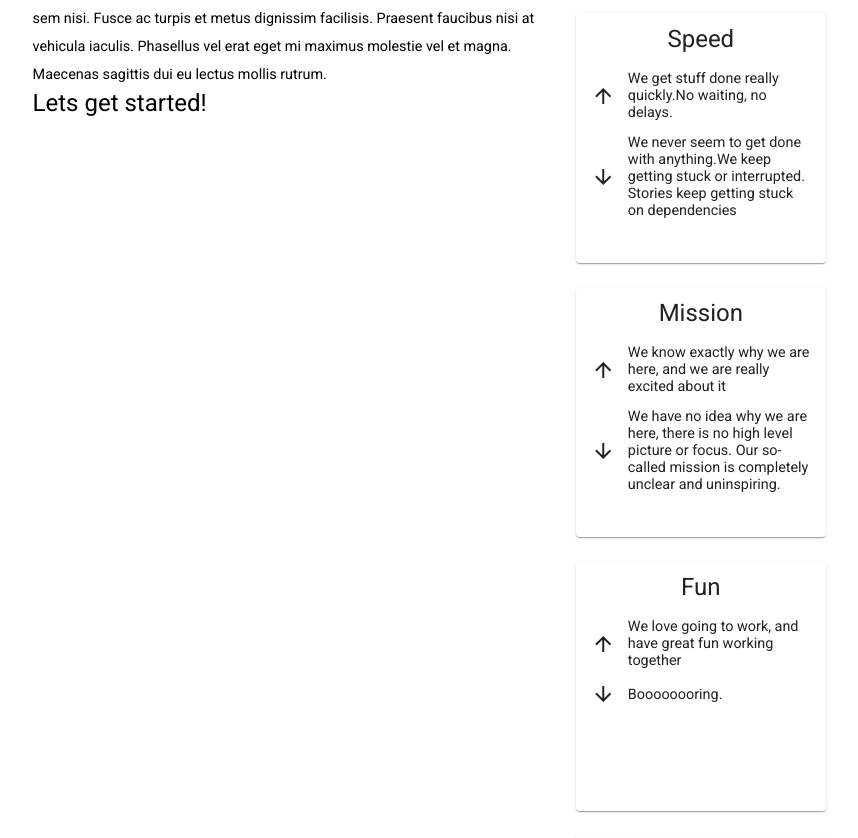
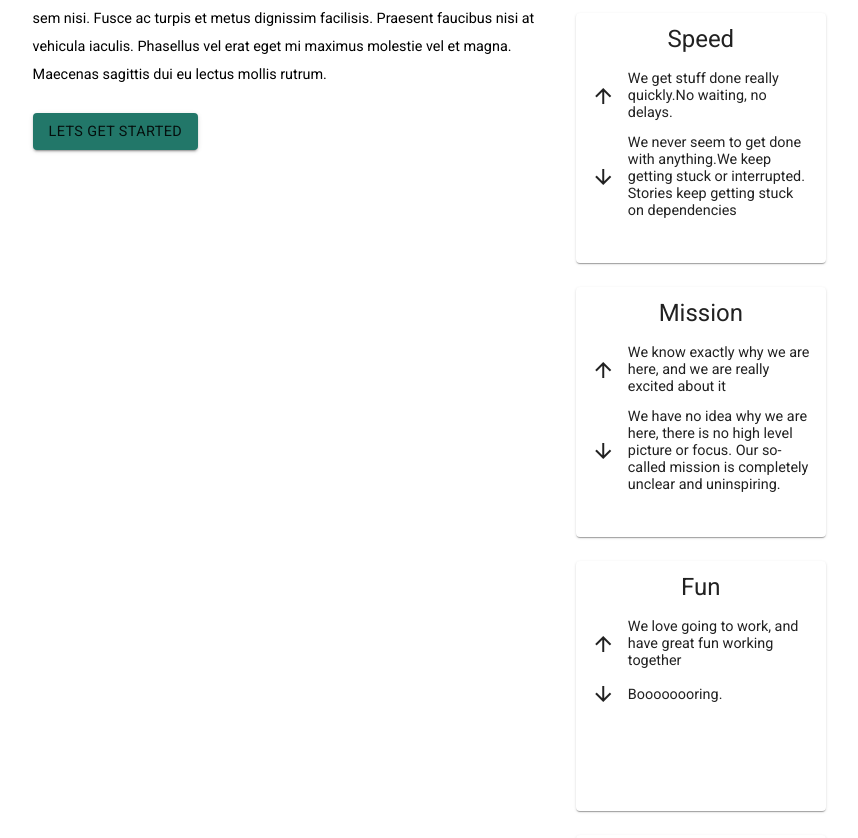
Before and after one commit to peter-yhc/spotify-health-web-ts, a React (Create React App) app: page /admin-sessions in a window 1280 px wide. Shown: the part 1540-2378 px from the top of the page, without its empty margins (159-1017 px from the left). Built offline with nearby package versions, Linux system fonts and the light colour scheme.

Commit message:
Add getting started button on selection menu.

```diff
--- a/src/admin-sessions/components/SelectionMenu.js
+++ b/src/admin-sessions/components/SelectionMenu.js
@@ -3,6 +3,7 @@ import { withStyles } from '@material-ui/styles';
 import PropTypes from 'prop-types';
 import stubData from '../../heath-indicators/health-indicators-stub';
 import { MiniHealthIndicatorCard } from '../../heath-indicators';
+import Button from '@material-ui/core/Button'
 
 const styles = {
   container: {
@@ -33,6 +34,10 @@ const styles = {
   },
   text: {
     lineHeight: '28px',
+  },
+  startButton: {
+    backgroundColor: 'hsl(170 55% 30% ) !important',
+    marginTop: '3vh !important',
   },
 };
 
@@ -89,7 +94,7 @@ export const SelectionMenu = (props) => {
             Praesent faucibus nisi at vehicula iaculis. Phasellus vel erat eget mi maximus molestie vel et magna.
             Maecenas sagittis dui eu lectus mollis rutrum.
           </p>
-          <h5>Lets get started!</h5>
+          <Button className={classes.startButton} variant="contained">Lets get started</Button>
         </section>
         <section className={classes.cardContainer}>
           {showCards()}
```
Also changed, not shown: 1 other file (tests, documents, lock files or other folders).
